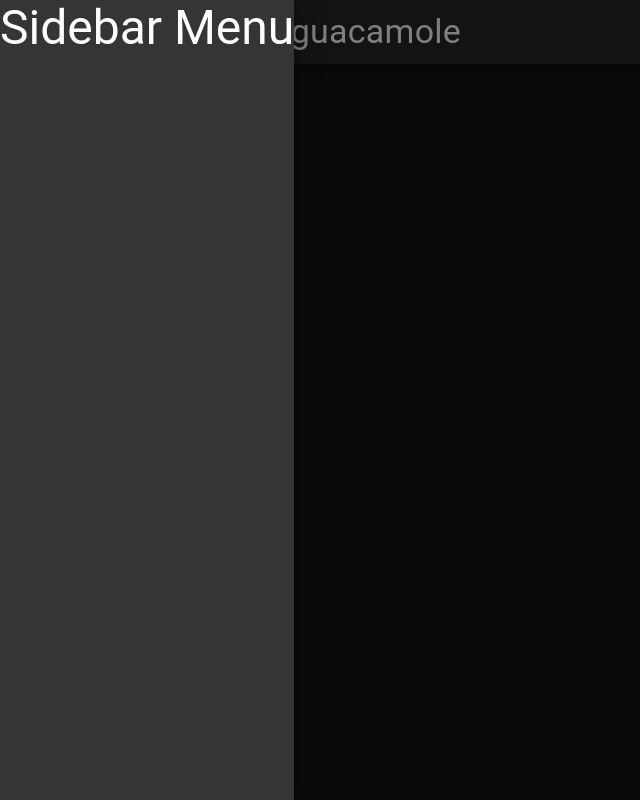
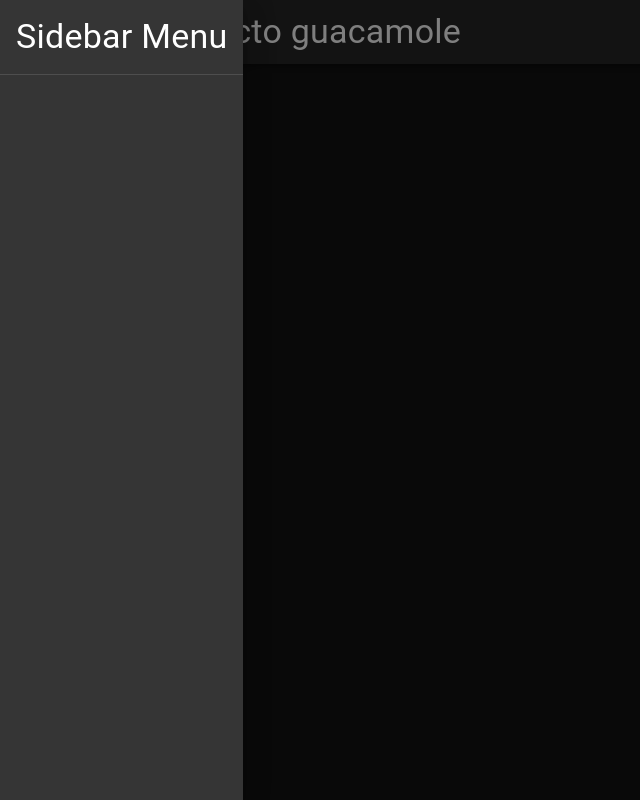
Before and after one commit to c-grattan/probable-octo-guacamole, a React (Create React App) app: page / in a window 1280 px wide. Both pictures are taken after a click on the button 32 px from the left and 32 px from the top of the page. Shown: the whole page, without its empty margins (0-640 px from the left). Built offline with nearby package versions, Linux system fonts and the light colour scheme.

Commit message:
Style the sidebar

```diff
--- a/src/components/AppHeader.tsx
+++ b/src/components/AppHeader.tsx
@@ -1,6 +1,6 @@
 import {useState} from "react";
 
-import {AppBar} from '@mui/material';
+import {AppBar, Divider} from '@mui/material';
 import Toolbar from '@mui/material/Toolbar';
 import Typography from '@mui/material/Typography';
 import IconButton from '@mui/material/IconButton';
@@ -38,7 +38,10 @@ export const AppHeader = () => {
 				<Drawer open={sidebarOpen}
 						onClose={toggleSidebar}
 						anchor='left'>
-					<Typography variant="h3">Sidebar Menu</Typography>
+					<Typography variant="h4" sx={{m: 2}}>
+						Sidebar Menu
+					</Typography>
+					<Divider />
 				</Drawer>
 			</>;
 }
```
